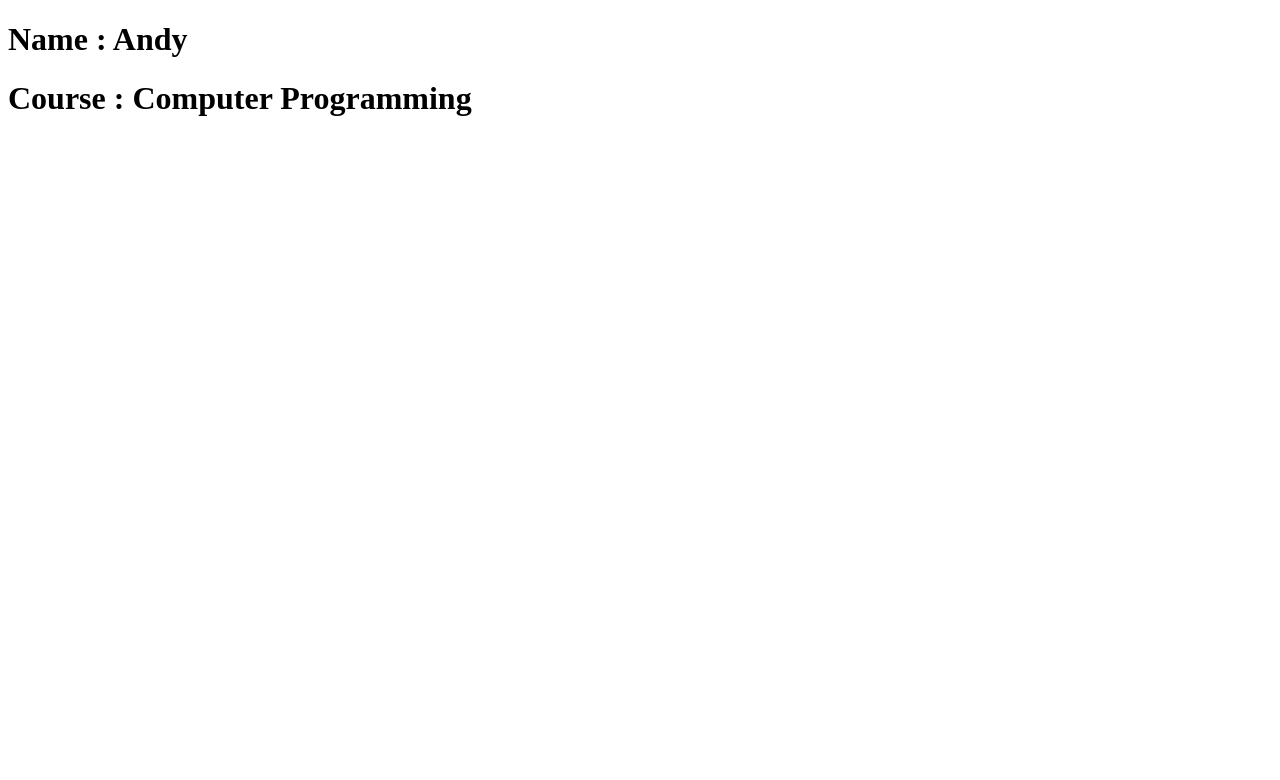
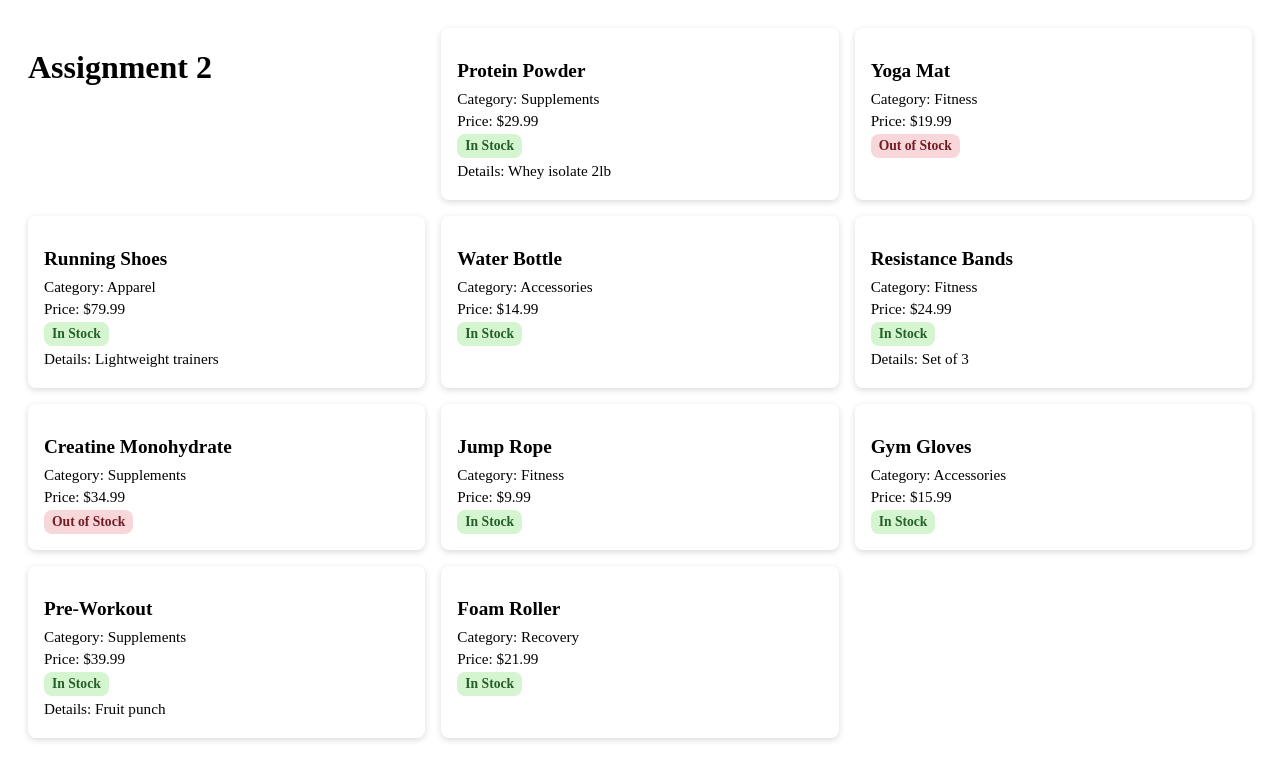
Before and after one commit to Andy-School-Code/Andy_Igiraneza_Learning_Angular, an Angular app: page / in a window 1280 px wide. Shown: the top 780 px of the page. Built offline with nearby package versions, Linux system fonts and the light colour scheme.

Commit message:
Populate Products and CSS Bonus

```diff
--- a/angular.json
+++ b/angular.json
@@ -88,5 +88,8 @@
         }
       }
     }
+  },
+  "cli": {
+    "analytics": false
   }
 }
--- a/package.json
+++ b/package.json
@@ -1,6 +1,6 @@
 {
   "name": "andy-igiraneza-learning-angular",
-  "version": "0.0.0",
+  "version": "0.1.0",
   "scripts": {
     "ng": "ng",
     "start": "ng serve",
--- a/src/app/app.css
+++ b/src/app/app.css
@@ -0,0 +1,56 @@
+#sentinel-proof {
+  display: grid;
+  grid-template-columns: repeat(3, 1fr);
+  gap: 16px;
+  padding: 20px;
+}
+
+.card {
+  background: #ffffff;
+  border-radius: 8px;
+  padding: 16px;
+  box-shadow: 0 2px 6px rgba(0, 0, 0, 0.15);
+}
+
+.card h2 {
+  margin-bottom: 8px;
+  font-size: 1.2rem;
+}
+
+.card p {
+  margin: 4px 0;
+  font-size: 0.95rem;
+}
+
+.badge {
+  display: inline-block;
+  padding: 4px 8px;
+  border-radius: 8px;
+  font-size: 0.85rem;
+  font-weight: bold;
+}
+
+.available {
+  background: #d4f5d0;
+  color: #256029;
+}
+
+.not-available {
+  background: #f8d7da;
+  color: #721c24;
+}
+
+
+@media (max-width: 600px) {
+  #sentinel-proof {
+    grid-template-columns: 1fr;
+  }
+
+  .card {
+    padding: 12px;
+  }
+
+  .card h2 {
+    font-size: 1rem;
+  }
+}
--- a/src/app/app.html
+++ b/src/app/app.html
@@ -1,2 +1,19 @@
-<h1>Name : {{name}}</h1>
-<h1>Course : {{coursename}}</h1>
+<div id="sentinel-proof">
+  <h1>{{ title }}</h1>
+
+  <div *ngFor="let product of products" class="card">
+    <h2>{{ product.name }}</h2>
+    <p>Category: {{ product.category }}</p>
+    <p>Price: ${{ product.price }}</p>
+
+    <div *ngIf="product.inStock; else outOfStock">
+      <span class="badge available">In Stock</span>
+    </div>
+
+    <ng-template #outOfStock>
+      <span class="badge not-available">Out of Stock</span>
+    </ng-template>
+
+    <p *ngIf="product.description">Details: {{ product.description }}</p>
+  </div>
+</div>
--- a/src/app/app.ts
+++ b/src/app/app.ts
@@ -1,14 +1,40 @@
 import { Component, signal } from '@angular/core';
-import { RouterOutlet } from '@angular/router';
+import {Product} from './models/product';
+import {NgForOf, NgIf} from '@angular/common';
 
 @Component({
   selector: 'app-root',
-  imports: [RouterOutlet],
+  imports: [NgForOf, NgIf],
   templateUrl: './app.html',
   styleUrl: './app.css'
 })
 export class App {
-  protected readonly title = signal('Andy-Igiraneza-Learning-Angular');
-  name: string= "Andy"
-  coursename: string= "Computer Programming"
+  title: string = 'Assignment 2';
+
+  products: Product[] = [
+    {
+      id: 1,
+      name: 'Protein Powder',
+      price: 29.99,
+      category: 'Supplements',
+      inStock: true,
+      description: 'Whey isolate 2lb'
+    },
+    {id: 2, name: 'Yoga Mat', price: 19.99, category: 'Fitness', inStock: false},
+    {
+      id: 3,
+      name: 'Running Shoes',
+      price: 79.99,
+      category: 'Apparel',
+      inStock: true,
+      description: 'Lightweight trainers'
+    },
+    {id: 4, name: 'Water Bottle', price: 14.99, category: 'Accessories', inStock: true},
+    {id: 5, name: 'Resistance Bands', price: 24.99, category: 'Fitness', inStock: true, description: 'Set of 3'},
+    {id: 6, name: 'Creatine Monohydrate', price: 34.99, category: 'Supplements', inStock: false},
+    {id: 7, name: 'Jump Rope', price: 9.99, category: 'Fitness', inStock: true},
+    {id: 8, name: 'Gym Gloves', price: 15.99, category: 'Accessories', inStock: true},
+    {id: 9, name: 'Pre-Workout', price: 39.99, category: 'Supplements', inStock: true, description: 'Fruit punch'},
+    {id: 10, name: 'Foam Roller', price: 21.99, category: 'Recovery', inStock: true}
+  ];
 }
```
Also changed, not shown: 1 other file (tests, documents, lock files or other folders).
